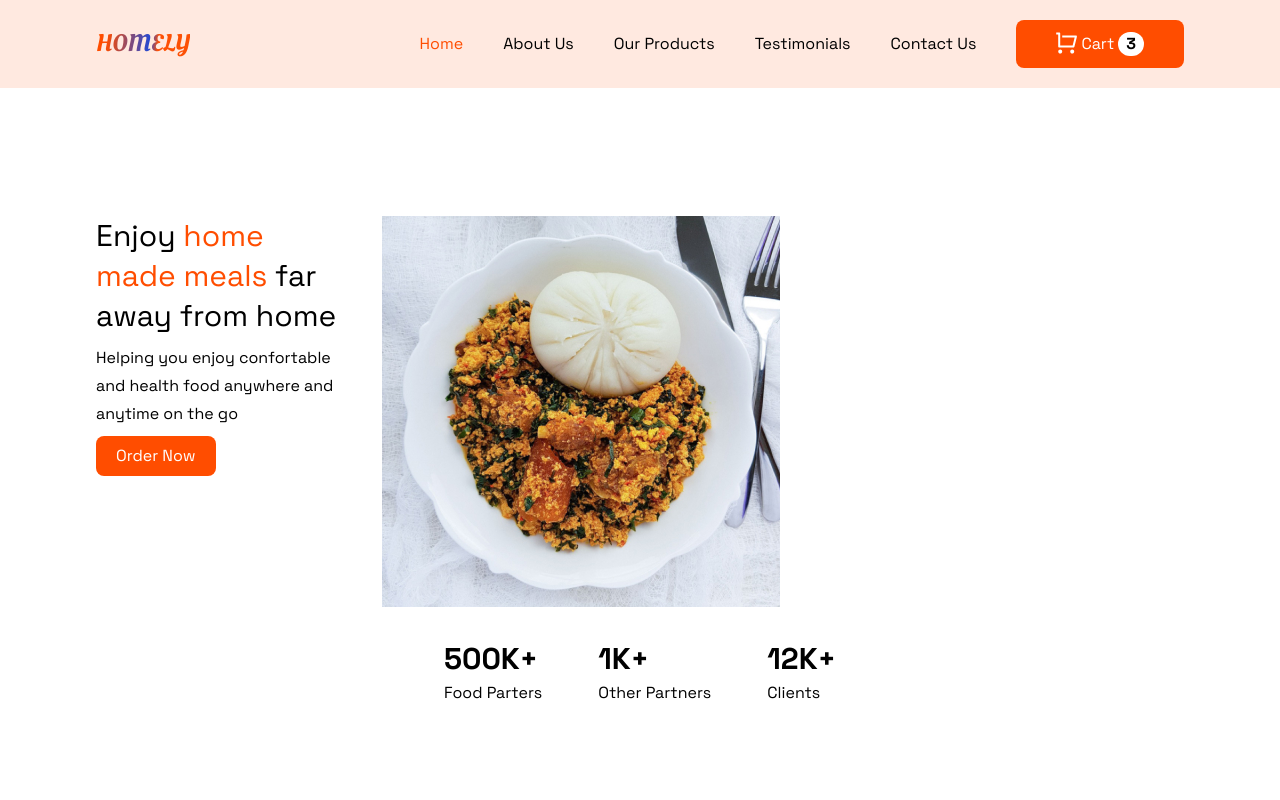
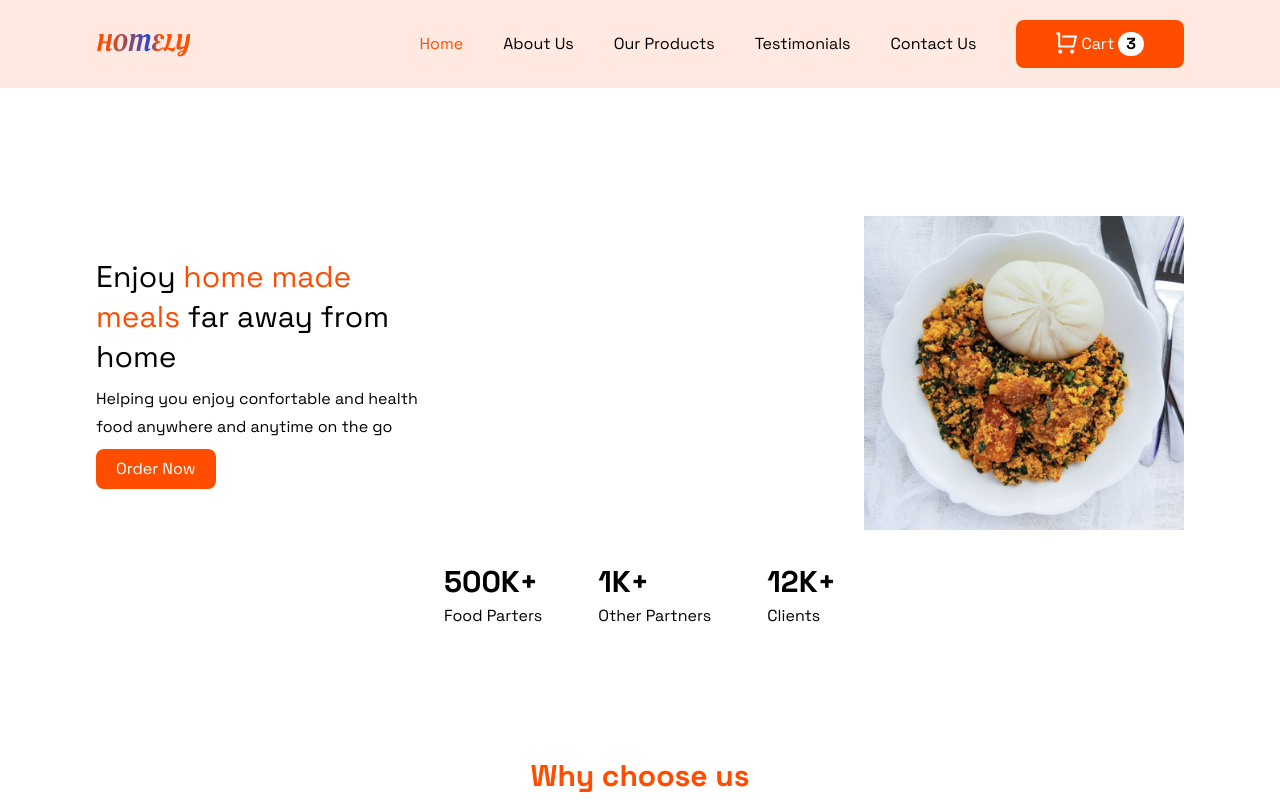
Before and after one commit to jemmycodes/homely, a React (Vite) app: page / in a window 1280 px wide. Shown: the top 800 px of the page. Built offline with nearby package versions, Linux system fonts and the light colour scheme.

Commit message:
inital commit

```diff
--- a/src/Components/Hero/Hero.jsx
+++ b/src/Components/Hero/Hero.jsx
@@ -4,7 +4,7 @@ import heroImg from "../../assets/hero-img.jpg";
 function Hero() {
   return (
     <section className="hero-section ">
-      <div className="flex flex-col justify-between md:flex-row gap-8 ">
+      <div className="flex flex-col justify-between md:flex-row items-center gap-8 ">
         <div className="space-y-2 ">
           <h1>
             Enjoy <span className="orange-color">home made meals</span> far away
@@ -18,7 +18,7 @@ function Hero() {
             <Buttons>Order Now</Buttons>
           </div>
         </div>
-        <figure className="w-full md:mx-0 mx-auto">
+        <figure className="w-full max-w-[320px] md:mx-0 mx-auto">
           <img src={heroImg} alt="" className="object-cover" />
         </figure>
       </div>
```
